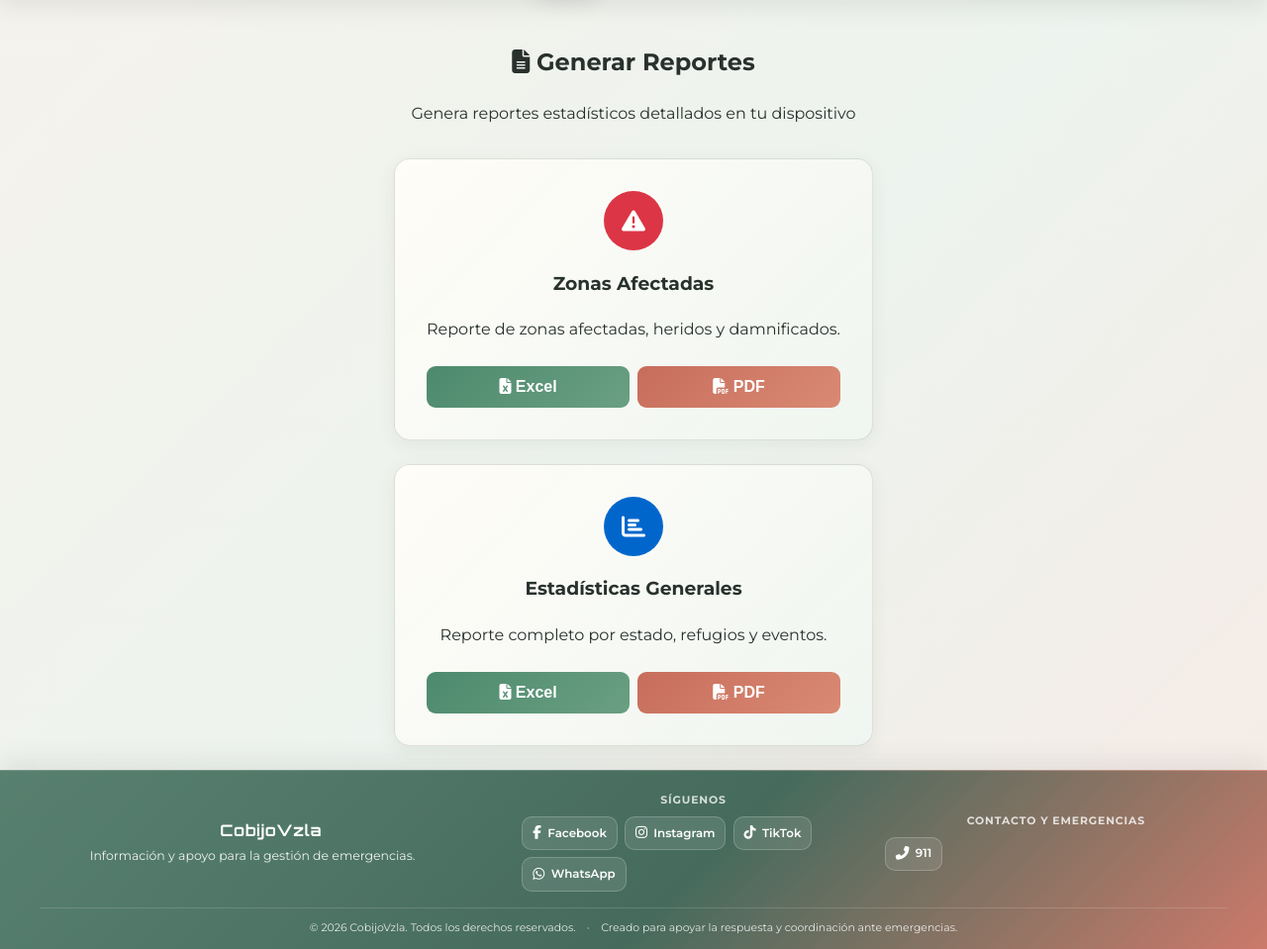
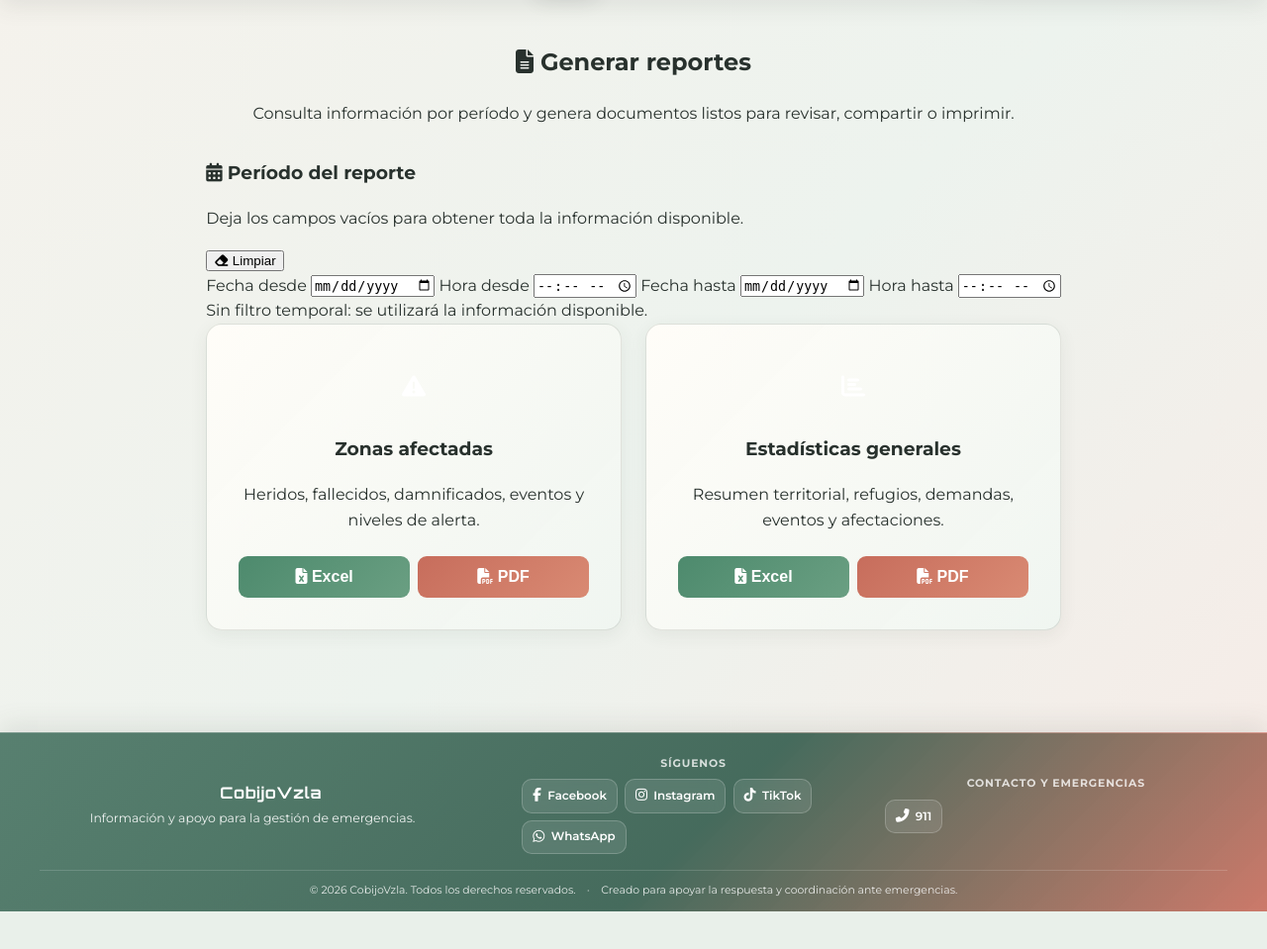
Before and after one commit to pedromph23/cobijo_vzla, a Django app: template templates/admin/reportes.html in a window 1280 px wide. Shown: the part 78-1037 px from the top of the page at 99% size. After the commit the page ends 999 px from the top, so only its background shows below. Run offline with Django 5.2, Linux system fonts and the light colour scheme; the template is opened without the code that fills it, so the values that code supplies are empty.

Commit message:
feat: agregar filtros profesionales de fecha y hora a reportes

```diff
--- a/templates/admin/reportes.html
+++ b/templates/admin/reportes.html
@@ -1,10 +1,164 @@
 {% extends 'base.html' %}
 {% load static %}
 {% block title %}Reportes - CobijoVzla{% endblock %}
+
 {% block content %}
-<div class="reportes-container"><div class="reportes-header"><h2><i class="fas fa-file-alt"></i> Generar Reportes</h2><p>Genera reportes estadísticos detallados en tu dispositivo</p></div><div class="reportes-grid"><div class="reporte-card"><div class="reporte-icon" style="background:#dc3545;"><i class="fas fa-exclamation-triangle"></i></div><h3>Zonas Afectadas</h3><p>Reporte de zonas afectadas, heridos y damnificados.</p><div class="btn-group"><button class="btn-excel" onclick="generarReporte('excel','zonas')"><i class="fas fa-file-excel"></i> Excel</button><button class="btn-pdf" onclick="generarReporte('pdf','zonas')"><i class="fas fa-file-pdf"></i> PDF</button></div></div><div class="reporte-card"><div class="reporte-icon" style="background:#0066cc;"><i class="fas fa-chart-bar"></i></div><h3>Estadísticas Generales</h3><p>Reporte completo por estado, refugios y eventos.</p><div class="btn-group"><button class="btn-excel" onclick="generarReporte('excel','general')"><i class="fas fa-file-excel"></i> Excel</button><button class="btn-pdf" onclick="generarReporte('pdf','general')"><i class="fas fa-file-pdf"></i> PDF</button></div></div></div><div id="mensaje-resultado" class="mensaje-resultado" style="display:none;"></div></div>
+<div class="reportes-container">
+    <div class="reportes-header">
+        <h2><i class="fas fa-file-alt" aria-hidden="true"></i> Generar reportes</h2>
+        <p>Consulta información por período y genera documentos listos para revisar, compartir o imprimir.</p>
+    </div>
+
+    <section class="reporte-filtros" aria-labelledby="titulo-filtros">
+        <div class="reporte-filtros-header">
+            <div>
+                <h3 id="titulo-filtros"><i class="fas fa-calendar-alt" aria-hidden="true"></i> Período del reporte</h3>
+                <p>Deja los campos vacíos para obtener toda la información disponible.</p>
+            </div>
+            <button type="button" class="btn-filtro-limpiar" id="limpiar-filtros">
+                <i class="fas fa-eraser" aria-hidden="true"></i> Limpiar
+            </button>
+        </div>
+
+        <div class="reporte-filtros-grid">
+            <label>
+                <span>Fecha desde</span>
+                <input type="date" id="fecha-desde" name="fecha_desde">
+            </label>
+            <label>
+                <span>Hora desde</span>
+                <input type="time" id="hora-desde" name="hora_desde">
+            </label>
+            <label>
+                <span>Fecha hasta</span>
+                <input type="date" id="fecha-hasta" name="fecha_hasta">
+            </label>
+            <label>
+                <span>Hora hasta</span>
+                <input type="time" id="hora-hasta" name="hora_hasta">
+            </label>
+        </div>
+
+        <div class="reporte-periodo-ayuda" id="periodo-resumen" aria-live="polite">
+            Sin filtro temporal: se utilizará la información disponible.
+        </div>
+    </section>
+
+    <div class="reportes-grid">
+        <article class="reporte-card">
+            <div class="reporte-icon" aria-hidden="true"><i class="fas fa-exclamation-triangle"></i></div>
+            <h3>Zonas afectadas</h3>
+            <p>Heridos, fallecidos, damnificados, eventos y niveles de alerta.</p>
+            <div class="btn-group">
+                <button type="button" class="btn-excel" data-tipo="excel" data-contenido="zonas">
+                    <i class="fas fa-file-excel" aria-hidden="true"></i> Excel
+                </button>
+                <button type="button" class="btn-pdf" data-tipo="pdf" data-contenido="zonas">
+                    <i class="fas fa-file-pdf" aria-hidden="true"></i> PDF
+                </button>
+            </div>
+        </article>
+
+        <article class="reporte-card">
+            <div class="reporte-icon" aria-hidden="true"><i class="fas fa-chart-bar"></i></div>
+            <h3>Estadísticas generales</h3>
+            <p>Resumen territorial, refugios, demandas, eventos y afectaciones.</p>
+            <div class="btn-group">
+                <button type="button" class="btn-excel" data-tipo="excel" data-contenido="general">
+                    <i class="fas fa-file-excel" aria-hidden="true"></i> Excel
+                </button>
+                <button type="button" class="btn-pdf" data-tipo="pdf" data-contenido="general">
+                    <i class="fas fa-file-pdf" aria-hidden="true"></i> PDF
+                </button>
+            </div>
+        </article>
+    </div>
+
+    <div id="mensaje-resultado" class="mensaje-resultado" hidden aria-live="polite"></div>
+</div>
 {% endblock %}
-{% block extra_css %}<link rel="stylesheet" href="{% static 'css/admin.css' %}?v=1"><link rel="stylesheet" href="{% static 'css/internal-overrides.css' %}?v=2">{% endblock %}
-{% block extra_js %}<script>
-function generarReporte(tipo,contenido){const msg=document.getElementById('mensaje-resultado');msg.style.display='block';msg.innerHTML='<i class="fas fa-spinner fa-spin"></i> Generando...';fetch(`/api/reportes/generar/?tipo=${tipo}&contenido=${contenido}`).then(res=>res.json()).then(data=>{if(data.success){msg.innerHTML=`<i class="fas fa-check-circle"></i> ${data.mensaje}`;window.location.href=`/api/reportes/descargar/${data.archivo}/`;}else{msg.innerHTML=`<i class="fas fa-exclamation-circle"></i> ${data.error}`;}});}
-</script>{% endblock %}
+
+{% block extra_css %}
+<link rel="stylesheet" href="{% static 'css/admin.css' %}?v=1">
+<link rel="stylesheet" href="{% static 'css/internal-overrides.css' %}?v=3">
+{% endblock %}
+
+{% block extra_js %}
+<script>
+(() => {
+    'use strict';
+
+    const mensaje = document.getElementById('mensaje-resultado');
+    const resumen = document.getElementById('periodo-resumen');
+    const filtros = {
+        fecha_desde: document.getElementById('fecha-desde'),
+        hora_desde: document.getElementById('hora-desde'),
+        fecha_hasta: document.getElementById('fecha-hasta'),
+        hora_hasta: document.getElementById('hora-hasta')
+    };
+
+    function obtenerParametros() {
+        const params = new URLSearchParams();
+        Object.entries(filtros).forEach(([clave, campo]) => {
+            if (campo && campo.value) params.set(clave, campo.value);
+        });
+        return params;
+    }
+
+    function actualizarResumen() {
+        const desde = [filtros.fecha_desde.value, filtros.hora_desde.value].filter(Boolean).join(' ');
+        const hasta = [filtros.fecha_hasta.value, filtros.hora_hasta.value].filter(Boolean).join(' ');
+        if (!desde && !hasta) {
+            resumen.textContent = 'Sin filtro temporal: se utilizará la información disponible.';
+            return;
+        }
+        resumen.textContent = 'Período seleccionado: ' + (desde || 'inicio') + ' → ' + (hasta || 'actualidad');
+    }
+
+    function mostrarMensaje(texto, tipo) {
+        mensaje.hidden = false;
+        mensaje.className = 'mensaje-resultado ' + tipo;
+        mensaje.textContent = texto;
+    }
+
+    async function generarReporte(tipo, contenido) {
+        const params = obtenerParametros();
+        params.set('tipo', tipo);
+        params.set('contenido', contenido);
+        mostrarMensaje('Generando reporte…', 'loading');
+
+        try {
+            const response = await fetch('/api/reportes/generar/?' + params.toString(), {
+                method: 'GET',
+                headers: { 'Accept': 'application/json' },
+                credentials: 'same-origin'
+            });
+            const data = await response.json().catch(() => ({}));
+            if (!response.ok || !data.success) {
+                throw new Error(data.error || 'No fue posible generar el reporte.');
+            }
+
+            mostrarMensaje(data.mensaje || 'Reporte generado correctamente.', 'success');
+
+            if (data.archivo) {
+                window.location.href = '/api/reportes/descargar/' + encodeURIComponent(data.archivo) + '/';
+            }
+        } catch (error) {
+            console.error('[reportes] Error generando reporte:', error);
+            mostrarMensaje(error.message || 'Ocurrió un error al generar el reporte.', 'error');
+        }
+    }
+
+    document.querySelectorAll('[data-tipo][data-contenido]').forEach((boton) => {
+        boton.addEventListener('click', () => generarReporte(boton.dataset.tipo, boton.dataset.contenido));
+    });
+
+    Object.values(filtros).forEach((campo) => campo.addEventListener('input', actualizarResumen));
+
+    document.getElementById('limpiar-filtros').addEventListener('click', () => {
+        Object.values(filtros).forEach((campo) => { campo.value = ''; });
+        actualizarResumen();
+    });
+})();
+</script>
+{% endblock %}
```
